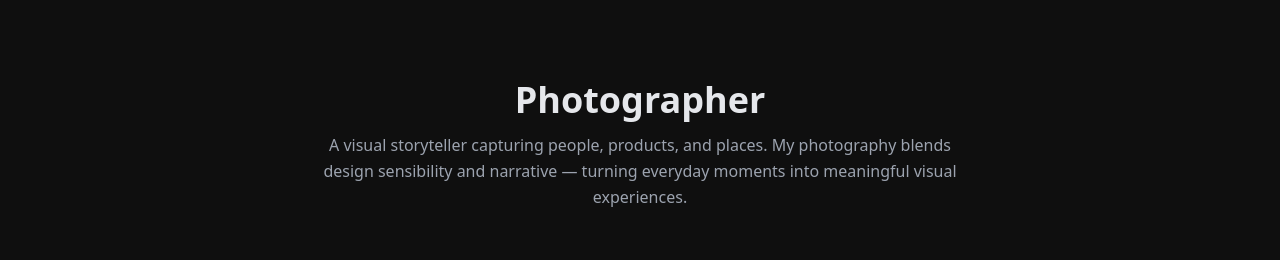
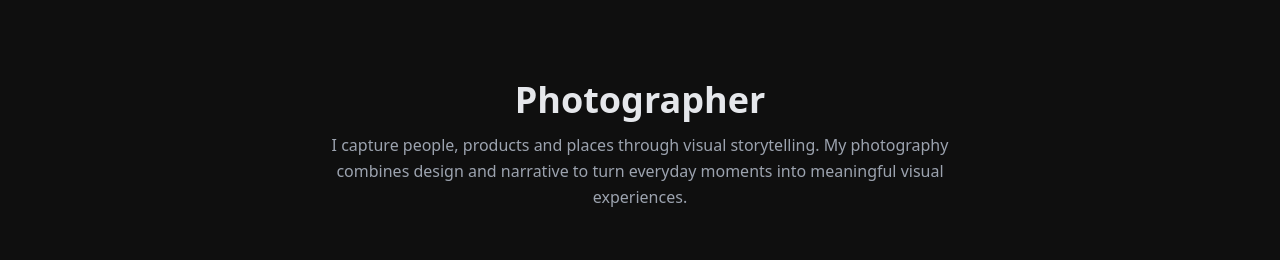
Before and after one commit to 2hangz/Portfolio, a Next.js app: page /roles/photographer in a window 1280 px wide. Shown: the part 900-1160 px from the top of the page. Built offline with nearby package versions, Linux system fonts and the light colour scheme.

Commit message:
[skip ci] Polish photography introduction

```diff
--- a/src/app/roles/photographer/photo-section.tsx
+++ b/src/app/roles/photographer/photo-section.tsx
@@ -20,7 +20,7 @@ export default function PhotographerSection() {
         className="mb-12 text-center"
       >
         <h1 className="text-4xl font-bold mb-3">{t("Photographer")}</h1>
-        <p className="text-gray-400 max-w-2xl mx-auto leading-relaxed">{t("A visual storyteller capturing people, products, and places. My photography blends design sensibility and narrative — turning everyday moments into meaningful visual experiences.")}</p>
+        <p className="text-gray-400 max-w-2xl mx-auto leading-relaxed">{t("I capture people, products and places through visual storytelling. My photography combines design and narrative to turn everyday moments into meaningful visual experiences.")}</p>
       </motion.section>
 
       {/* Section: Landscape Photos */}
```
